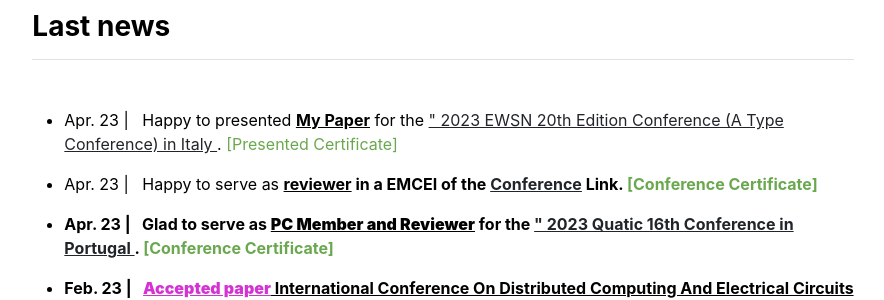
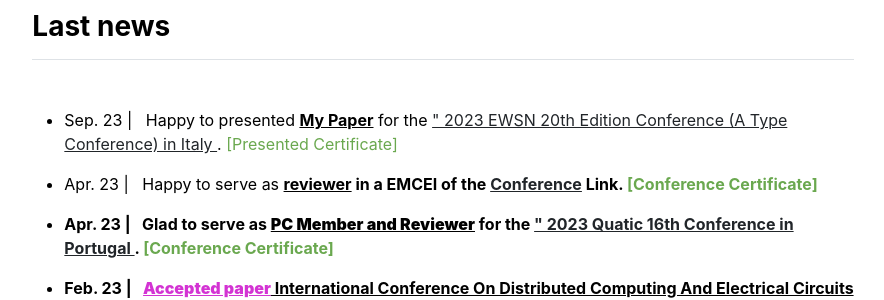
Before and after one commit to babulcseian/babulcseian.github.io, a Jekyll site: the page built from index.md, in a window 1280 px wide. Shown: the part 933-1233 px from the top of the page, without its empty margins (197-1081 px from the left). Built offline with Jekyll 4.4.1, drawn with Linux system fonts in a browser that asks for light colours; a style sheet for code colours, icons or effects is not loaded.

Commit message:
Update news.yml

```diff
--- a/_data/news.yml
+++ b/_data/news.yml
@@ -1,4 +1,4 @@
-- {message: 'Apr. 23 | &nbsp; Happy to presented <u><b>My Paper</b></u> for the <a class="other"https://events.dimes.unical.it/ewsn2023/>" 2023 EWSN 20th Edition Conference (A Type Conference) in Italy </a>. <a class="paper" href="publications/Certificate/Md Babul Islam by EWSN 2023 Presented.pdf">[Presented Certificate]</a>', last: '1'}
+- {message: 'Sep. 23 | &nbsp; Happy to presented <u><b>My Paper</b></u> for the <a class="other"https://events.dimes.unical.it/ewsn2023/>" 2023 EWSN 20th Edition Conference (A Type Conference) in Italy </a>. <a class="paper" href="publications/Certificate/Md Babul Islam by EWSN 2023 Presented.pdf">[Presented Certificate]</a>', last: '1'}
 - {message: 'Apr. 23 | &nbsp; Happy to serve as <u><b>reviewer</u> in a EMCEI of the <a class="other" href="http://emcei.net/">Conference</a> Link. <a class="paper" href="publications/Certificate/Review%20Certificate%20EMCEI-23%20.pdf">[Conference Certificate]</a>', last: '1'}
 - {message: 'Apr. 23 | &nbsp; Glad to serve as <u><b>PC Member and Reviewer</b></u> for the <a class="other"https://2023.quatic.org/home>" 2023 Quatic 16th Conference in Portugal </a>. <a class="paper" href="publications/Certificate/QUATIC%202023.pdf">[Conference Certificate]</a>', last: '1'}
 - {message: 'Feb. 23 | &nbsp; <b style="color:rgba(200,0,200,0.8);"><u>Accepted paper</b> International Conference On Distributed Computing And Electrical Circuits And Electronics (ICDCECE-2023)</u> in <a class="other" href="https://icdcece.in/index.php">ICDCECE 2023</a>! <a class="other" href="https://ieeexplore.ieee.org/abstract/document/10151254">Paper Link</a>! <a class="paper" href="https://ieeexplore.ieee.org/abstract/document/10151254">[DOI]</a> <a class="paper" href="publications/Certificate/1-ICDCECE-2023%20Participation%20Certificate6.jpg">[Acceptance Certificate]</a>', last: '1'}
```
